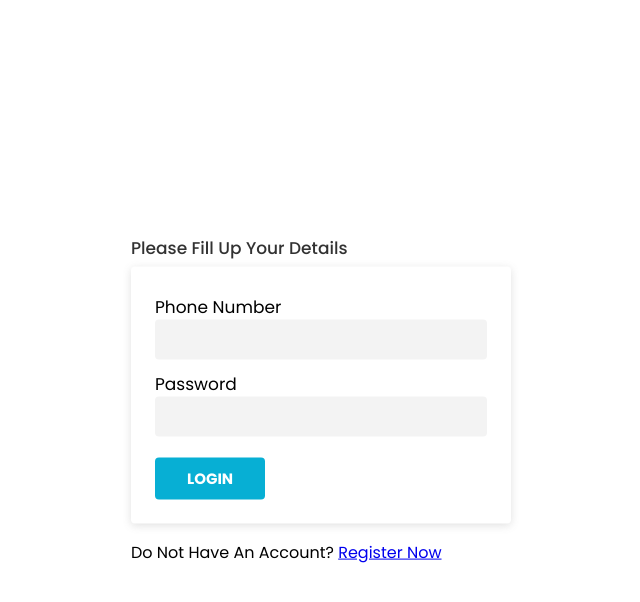
After one commit to aasis-io/PROJECTFILE, a PHP site: page /login.html in a window 1280 px wide. The commit adds this page. Shown: the top 602 px of the page, without its empty margins (319-959 px from the left). Run offline with PHP 8.4, Linux system fonts and the light colour scheme.

Commit message:
login and signup page added

```diff
--- a/css/style.css
+++ b/css/style.css
@@ -86,3 +86,8 @@ button:hover {
   cursor: pointer;
   background-color: #125888;
 }
+
+#wrapper > span{
+  display: block;
+  margin-top: 1rem;
+}
--- /dev/null
+++ b/login.html
@@ -0,0 +1,34 @@
+<!DOCTYPE html>
+<html lang="en">
+
+<head>
+    <meta charset="UTF-8">
+    <meta name="viewport" content="width=device-width, initial-scale=1.0">
+    <title>Document</title>
+    <link rel="stylesheet" href="css/style.css">
+</head>
+
+<body>
+    <div id="wrapper">
+        <div class="hello-title">
+            <span>Please Fill Up Your Details</span>
+        </div>
+        <form action="">
+
+            <div class="txt-field">
+                <label for="p_number">Phone Number</label>
+                <input type="number" name="" id="">
+            </div>
+
+            <div class="txt-field">
+                <label for="password">Password</label>
+                <input type="password" name="" id="">
+            </div>
+
+            <button type="submit">Login</button>
+        </form>
+        <span>Do Not Have An Account? <a href="signup.html">Register Now</a></span>
+    </div>
+</body>
+
+</html>
--- a/signup.html
+++ b/signup.html
@@ -37,6 +37,7 @@
 
             <button type="submit">Register</button>
         </form>
+        <span>Already Registered? <a href="login.html">Log In</a></span>
     </div>
 </body>
 
```
